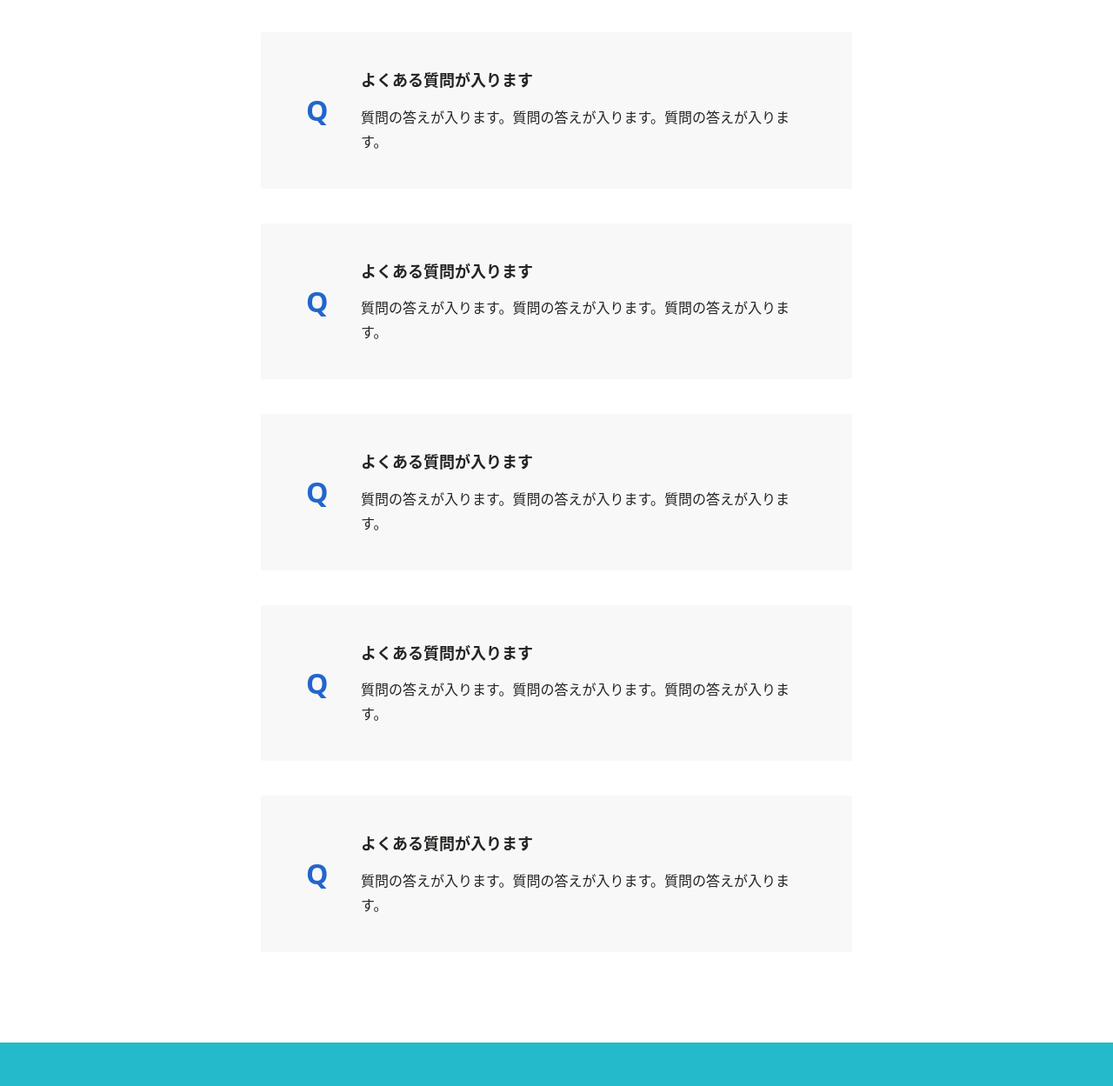
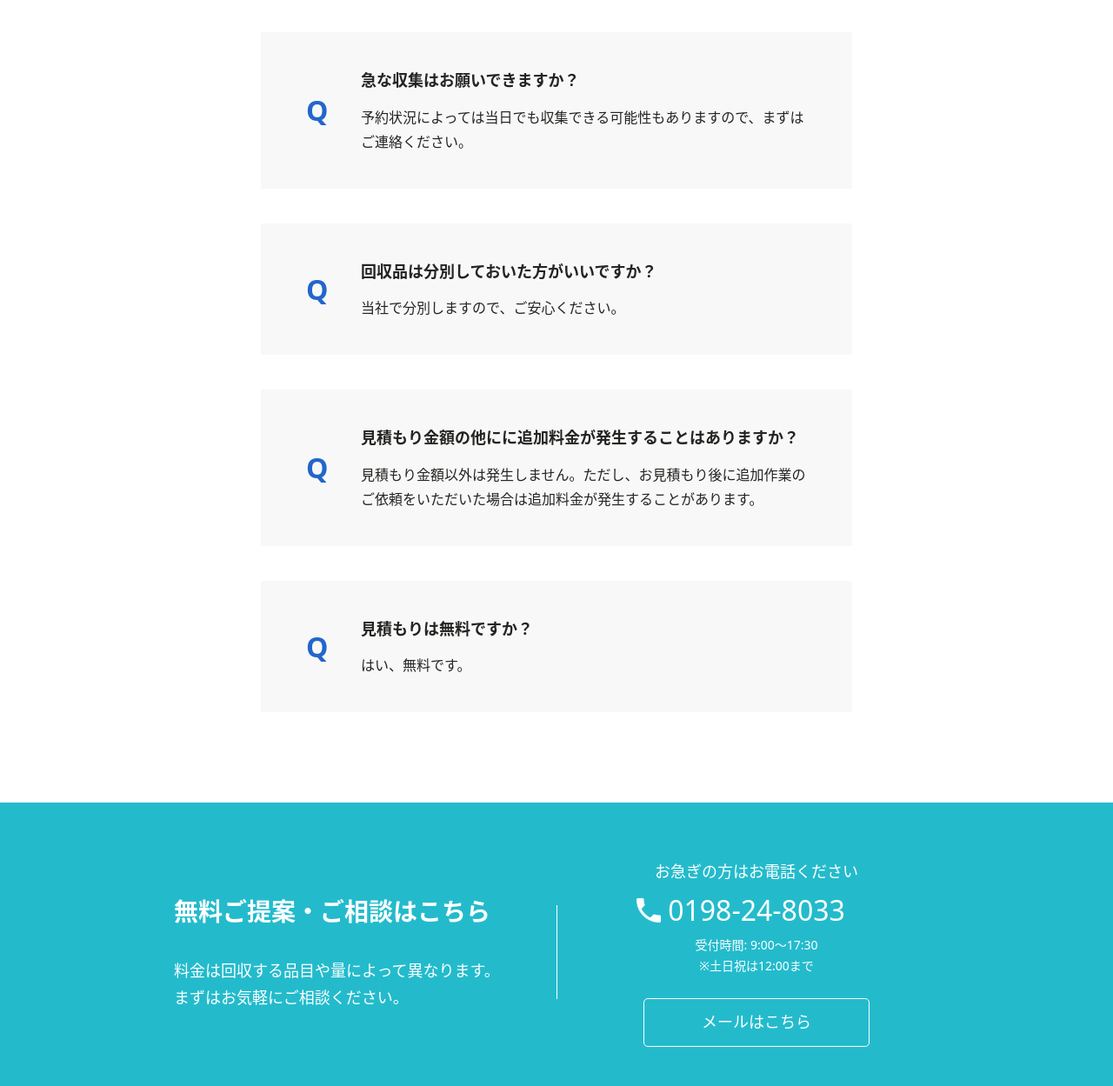
Before and after one commit to takeru-k/fujikou, a plain HTML site: page tob.html in a window 1280 px wide. Shown: the part 3591-4840 px from the top of the page at 87% size. Drawn offline with nearby package versions, Linux system fonts and the light colour scheme.

Commit message:
よくある質問追加

```diff
--- a/tob.html
+++ b/tob.html
@@ -416,11 +416,11 @@
             <span class="p-faq__logo">Q</span>
 
             <div class="p-faq__contents">
-              <h3 class="p-faq__q">よくある質問が入ります</h3>
+              <h3 class="p-faq__q">急な収集はお願いできますか？</h3>
               <!-- /.faq__q -->
               <div class="p-faq__a">
                 <p>
-                  質問の答えが入ります。質問の答えが入ります。質問の答えが入ります。
+                  予約状況によっては当日でも収集できる可能性もありますので、まずはご連絡ください。
                 </p>
               </div>
               <!-- /.p-faq__a -->
@@ -433,11 +433,28 @@
             <span class="p-faq__logo">Q</span>
 
             <div class="p-faq__contents">
-              <h3 class="p-faq__q">よくある質問が入ります</h3>
+              <h3 class="p-faq__q">回収品は分別しておいた方がいいですか？</h3>
+              <!-- /.faq__q -->
+              <div class="p-faq__a">
+                <p>当社で分別しますので、ご安心ください。</p>
+              </div>
+              <!-- /.p-faq__a -->
+            </div>
+            <!-- /.p-faq__contents -->
+          </div>
+          <!-- /.p-faq__item -->
+
+          <div class="p-faq__item">
+            <span class="p-faq__logo">Q</span>
+
+            <div class="p-faq__contents">
+              <h3 class="p-faq__q">
+                見積もり金額の他にに追加料金が発生することはありますか？
+              </h3>
               <!-- /.faq__q -->
               <div class="p-faq__a">
                 <p>
-                  質問の答えが入ります。質問の答えが入ります。質問の答えが入ります。
+                  見積もり金額以外は発生しません。ただし、お見積もり後に追加作業のご依頼をいただいた場合は追加料金が発生することがあります。
                 </p>
               </div>
               <!-- /.p-faq__a -->
@@ -450,46 +467,10 @@
             <span class="p-faq__logo">Q</span>
 
             <div class="p-faq__contents">
-              <h3 class="p-faq__q">よくある質問が入ります</h3>
+              <h3 class="p-faq__q">見積もりは無料ですか？</h3>
               <!-- /.faq__q -->
               <div class="p-faq__a">
-                <p>
-                  質問の答えが入ります。質問の答えが入ります。質問の答えが入ります。
-                </p>
-              </div>
-              <!-- /.p-faq__a -->
-            </div>
-            <!-- /.p-faq__contents -->
-          </div>
-          <!-- /.p-faq__item -->
-
-          <div class="p-faq__item">
-            <span class="p-faq__logo">Q</span>
-
-            <div class="p-faq__contents">
-              <h3 class="p-faq__q">よくある質問が入ります</h3>
-              <!-- /.faq__q -->
-              <div class="p-faq__a">
-                <p>
-                  質問の答えが入ります。質問の答えが入ります。質問の答えが入ります。
-                </p>
-              </div>
-              <!-- /.p-faq__a -->
-            </div>
-            <!-- /.p-faq__contents -->
-          </div>
-          <!-- /.p-faq__item -->
-
-          <div class="p-faq__item">
-            <span class="p-faq__logo">Q</span>
-
-            <div class="p-faq__contents">
-              <h3 class="p-faq__q">よくある質問が入ります</h3>
-              <!-- /.faq__q -->
-              <div class="p-faq__a">
-                <p>
-                  質問の答えが入ります。質問の答えが入ります。質問の答えが入ります。
-                </p>
+                <p>はい、無料です。</p>
               </div>
               <!-- /.p-faq__a -->
             </div>
```
Also changed, not shown: sorting.html (+12 -11 lines), toc.html (+24 -6 lines).
